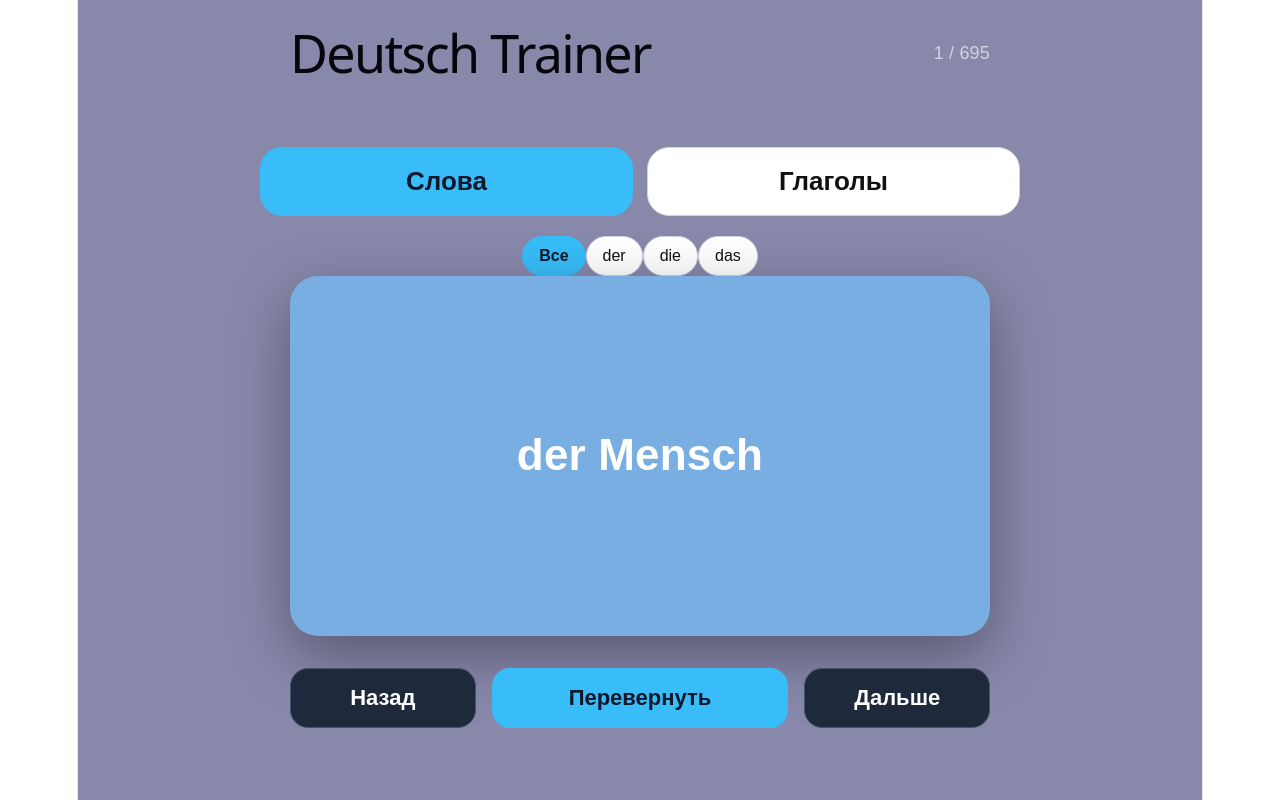
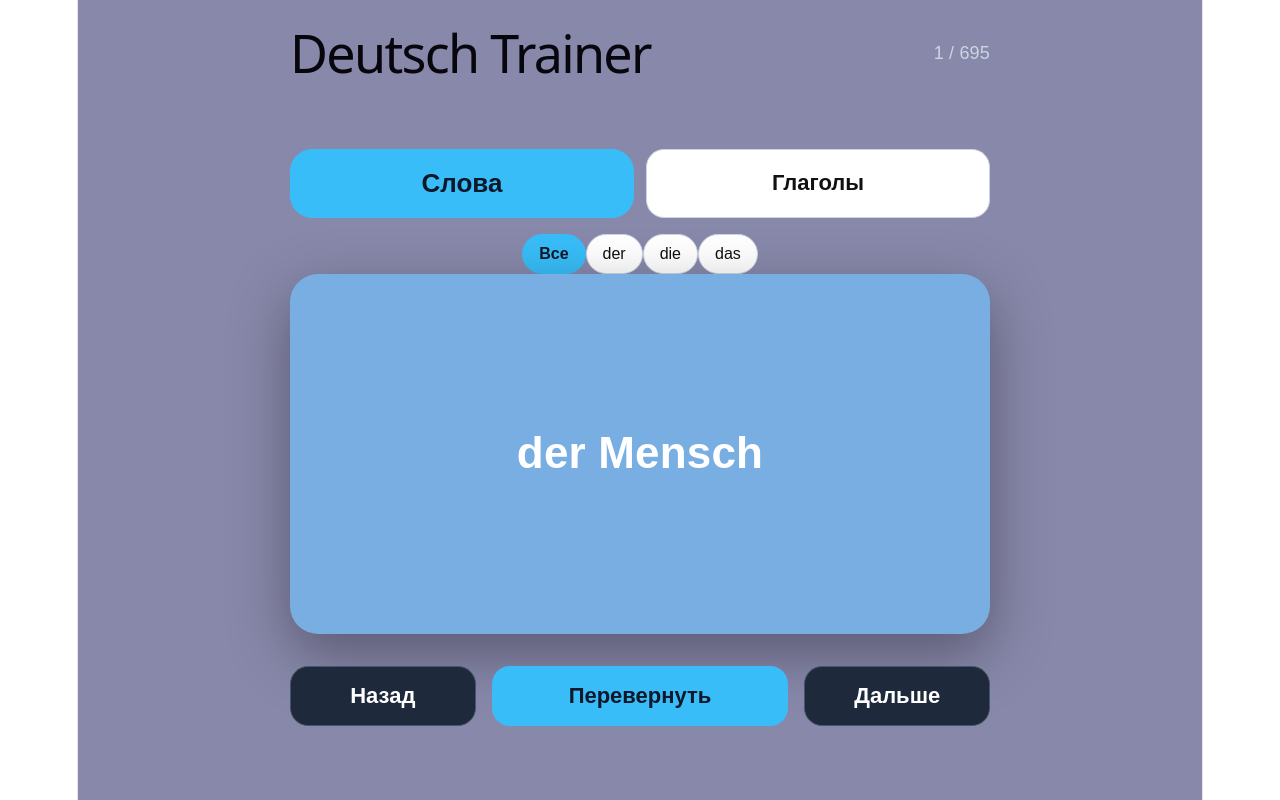
Before and after one commit to Anastasiia21/deutsch-trainer, a React (Vite) app: page / in a window 1280 px wide. Built offline with nearby package versions, Linux system fonts and the light colour scheme.

Commit message:
verbs fix display  update in app

```diff
--- a/src/App.jsx
+++ b/src/App.jsx
@@ -287,32 +287,35 @@ const styles = {
   },
 
   modeButtons: {
-    maxWidth: 700,
-    margin: "0 auto 16px",
-    display: "grid",
-    gridTemplateColumns: "1fr 1fr",
-    gap: 10,
-  },
-
-  modeButtons: {
   width: "100%",
-  maxWidth: 760,
-  margin: "0 auto 20px",
+  maxWidth: 700,
+  margin: "0 auto 16px",
   display: "grid",
   gridTemplateColumns: "1fr 1fr",
-  gap: 14,
-  },
+  gap: 12,
+},
 
-  modeButton: {
-  padding: "18px 20px",
-  borderRadius: 22,
+modeButton: {
+  padding: "14px 16px",
+  borderRadius: 18,
   border: "1px solid #cbd5e1",
   background: "white",
   color: "#111",
-  fontSize: "clamp(20px, 3vw, 26px)",
+  fontSize: "clamp(16px, 2.4vw, 22px)",
   fontWeight: 700,
   cursor: "pointer",
-  },
+},
+
+activeModeButton: {
+  padding: "14px 16px",
+  borderRadius: 18,
+  border: "1px solid #38bdf8",
+  background: "#38bdf8",
+  color: "#0f172a",
+  fontSize: "clamp(16px, 2.4vw, 22px)",
+  fontWeight: 700,
+  cursor: "pointer",
+},
 
   activeModeButton: {
   padding: "18px 20px",
```
